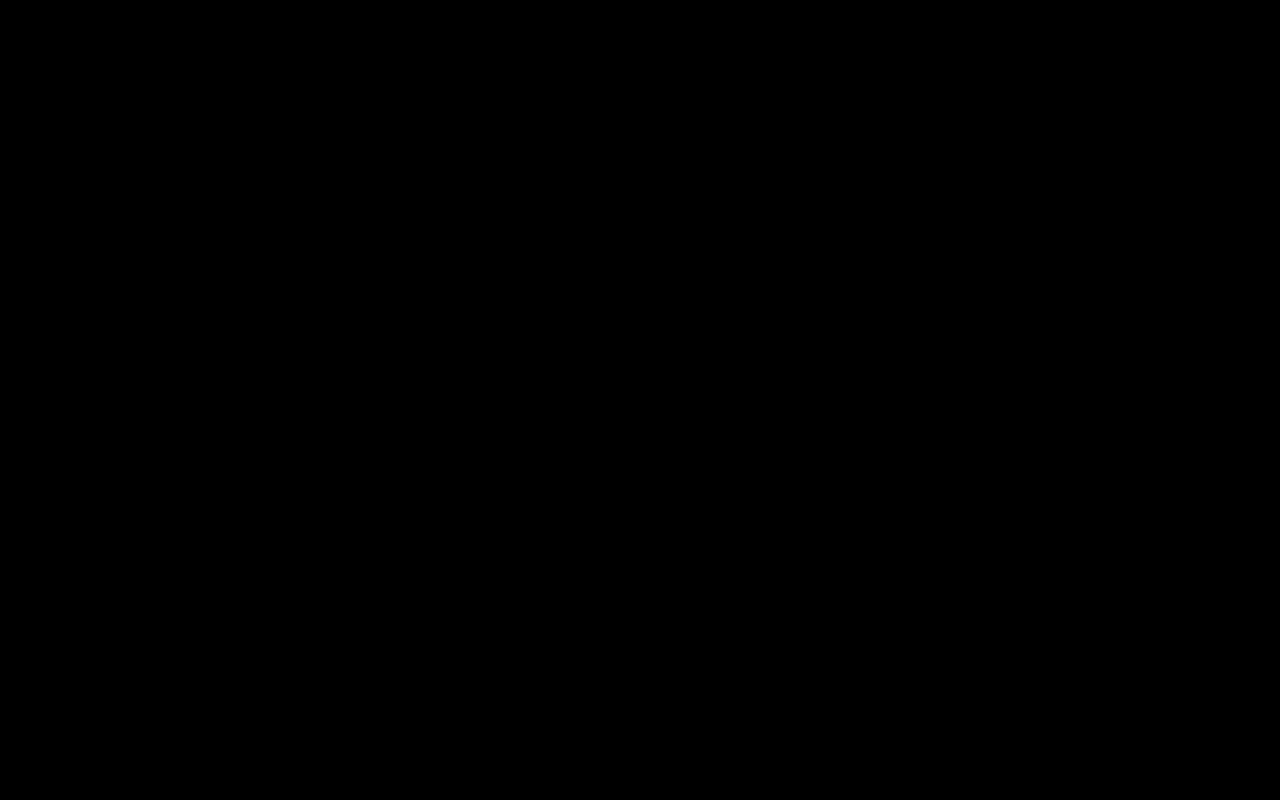
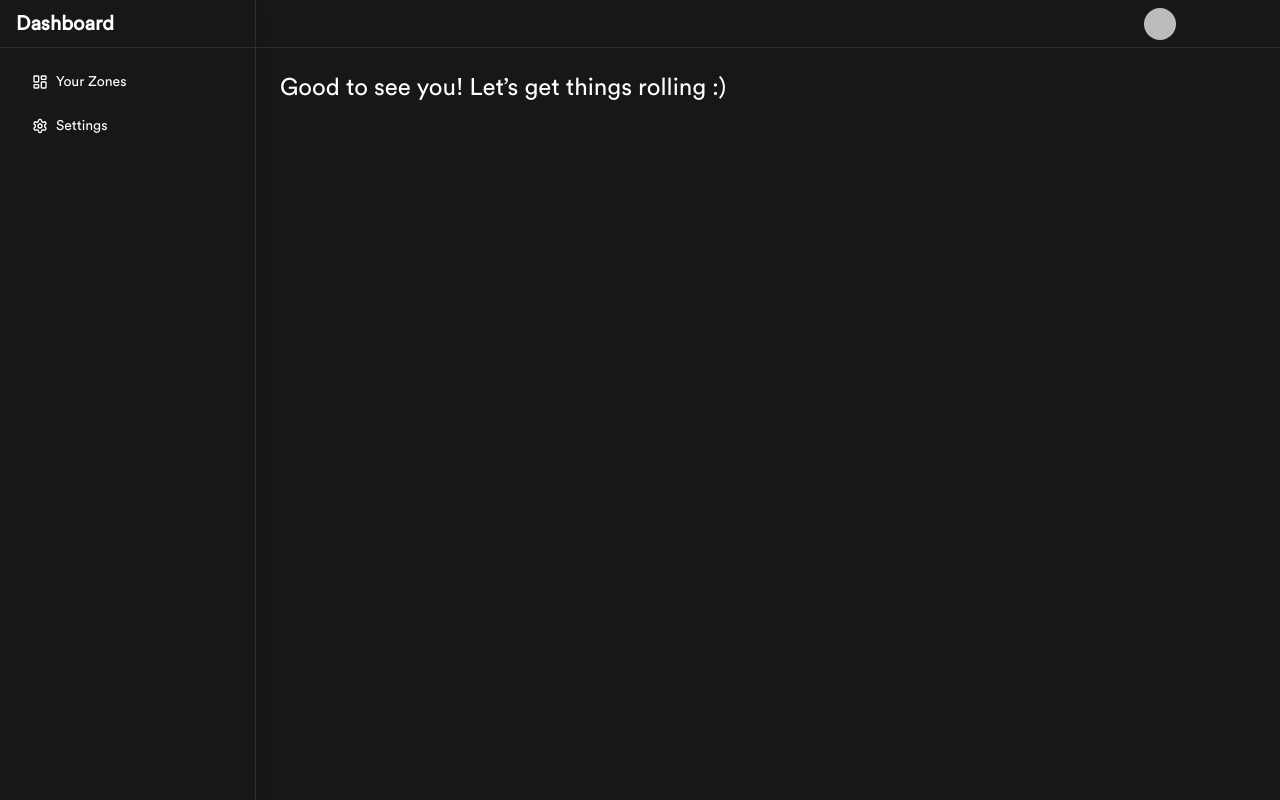
Before and after one commit to subbuwu/EchoTestimonials, a Next.js app in the folder frontend/: page /dashboard/1 in a window 1280 px wide. Before the commit this address had no page. Built offline with nearby package versions, Linux system fonts and the light colour scheme; no server answers; sample sign-in values are in the browser's storage.

Commit message:
feat : added get user controllers in backend and minor refactors

```diff
--- a/frontend/app/dashboard/layout.tsx
+++ b/frontend/app/dashboard/[session]/layout.tsx
@@ -1,4 +1,5 @@
 import { auth } from "@/auth";
+import { redirect } from "next/navigation";
 export default async function DashboardLayout({
     children,
     params
@@ -12,11 +13,10 @@ export default async function DashboardLayout({
     params.session = session ?? {}
     console.log(session)
 
+
     if(!session){
-        return <>loading..</>
+        redirect('/');
     }
-
-
     return (
       <section className="bg-[#171717] min-h-screen text-[#FFFFFF] font-primary_regular">
         {children}
--- a/frontend/app/dashboard/page.tsx
+++ b/frontend/app/dashboard/[session]/page.tsx
@@ -3,10 +3,12 @@ import React from "react"
 import { Menu, X, LayoutDashboard, Settings } from "lucide-react"
 import { Button } from "@/components/ui/button"
 import { ScrollArea } from "@/components/ui/scroll-area"
+import Image from "next/image"
 
 export default function Dashboard({params} : {params : { session : any }}) {
   const [sidebarOpen, setSidebarOpen] = React.useState(false)
   const userImage = params.session?.user?.image
+
   return (
     <div className="flex h-screen">
       {/* Sidebar */}
@@ -55,14 +57,20 @@ export default function Dashboard({params} : {params : { session : any }}) {
           <h1 className="text-xl font-semibold lg:hidden">Dashboard</h1>
           <div className="ml-auto lg:block hidden" />
 
-          <div className="ml-auto pr-20">
-            <img src={userImage} className="w-5 h-5 rounded-full" />
+          <div className="ml-auto  lg:pr-20">
+          <Image
+              width={32}
+              height={32}
+              alt="profile_image"
+              src={userImage}
+              className="w-8 h-8 rounded-full"
+            />
           </div>
         </header>
 
         {/* Dashboard Content */}
         <ScrollArea className="flex-1 p-4 lg:p-6">
-          <h2 className="text-2xl font-medium mb-4">Good to see you! Let’s get things rolling</h2>
+          <h2 className="text-2xl font-medium mb-4">Good to see you! Let’s get things rolling :)</h2>
           <div className="grid gap-4 md:grid-cols-2 lg:grid-cols-3 xl:grid-cols-4">
 
           </div>
--- /dev/null
+++ b/frontend/components/Dashboard/DashboardCard.tsx
@@ -0,0 +1,13 @@
+type DashboardCardProps = {
+
+}
+
+const DashboardCard = (props: DashboardCardProps) => {
+  return (
+    <div>
+
+    </div>
+  )
+}
+
+export default DashboardCard
```
Also changed, not shown: frontend/hooks/useAuthenticatedFetch.tsx (deleted), 2 other files (tests, documents, lock files or other folders).
